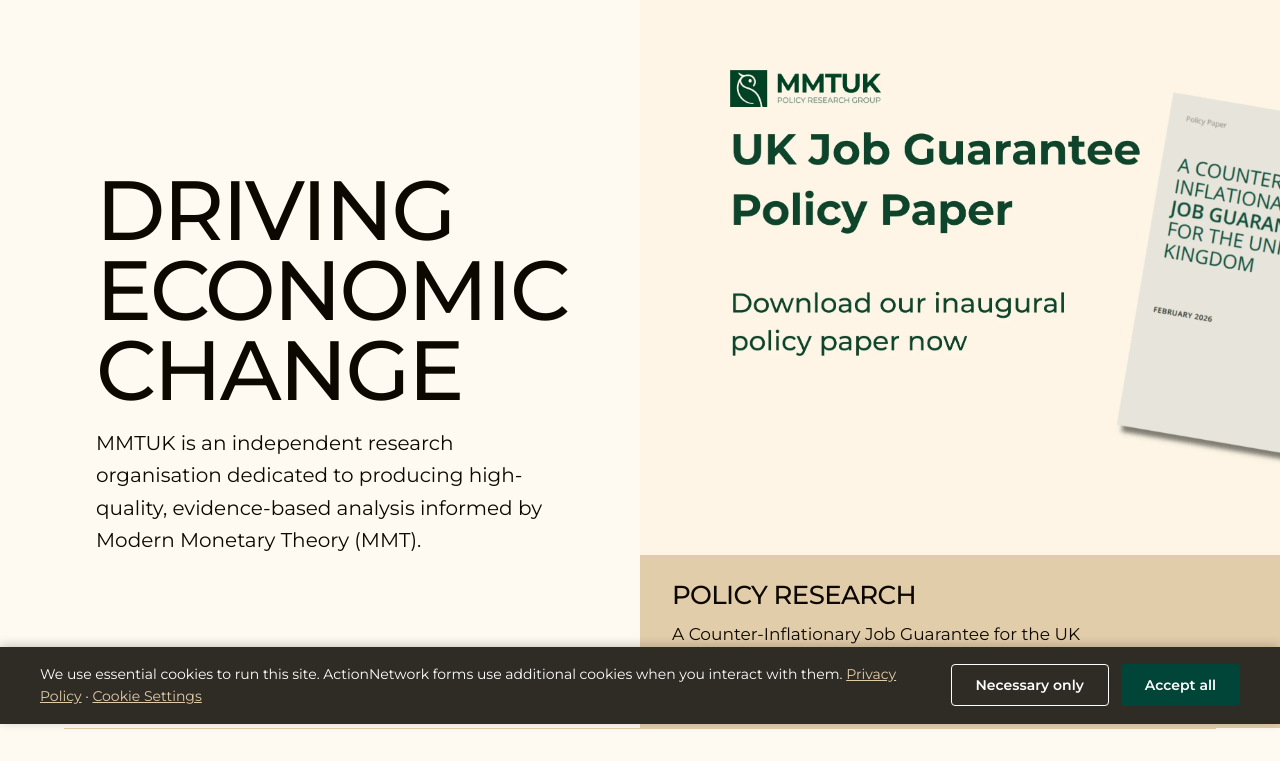
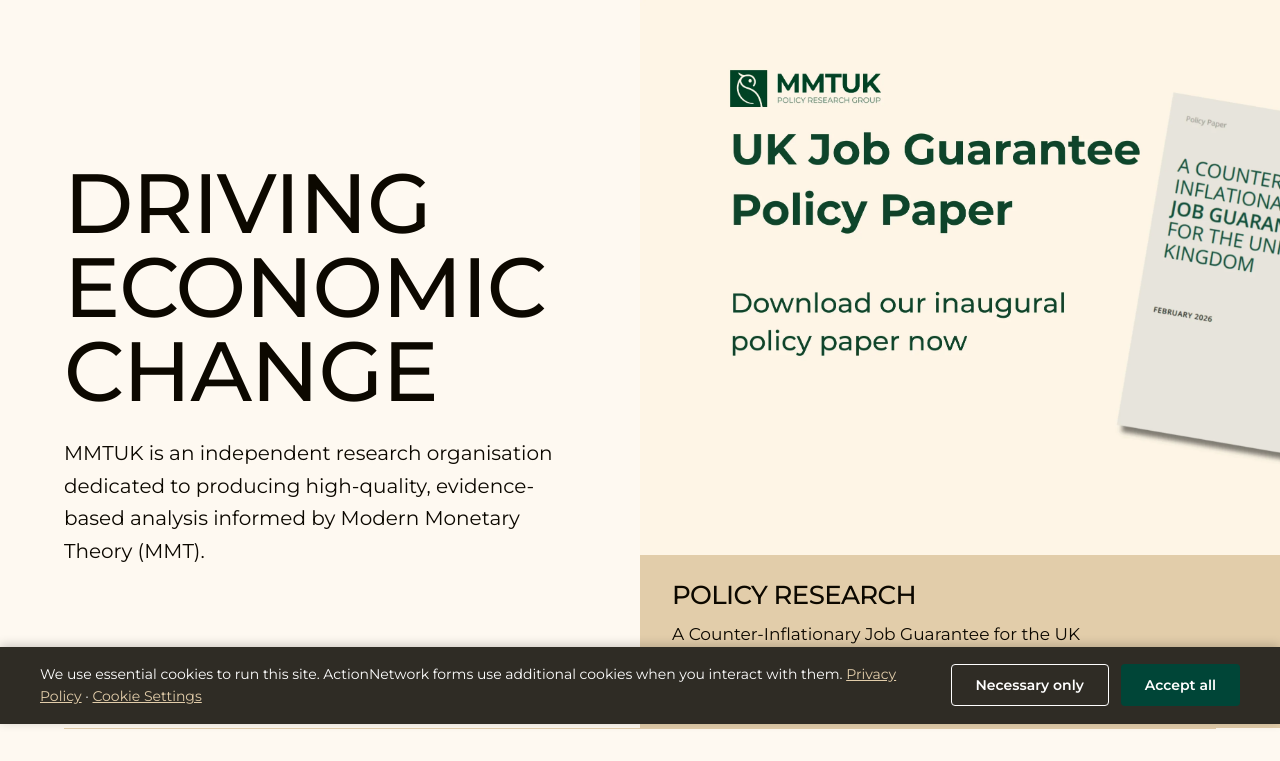
Before and after one commit to ChrisB2025/mmtuk-cms, a Django app: page / in a window 1280 px wide. Shown: the part 76-837 px from the top of the page. Run offline with Django 5.2, Linux system fonts and the light colour scheme; style sheets or scripts are compiled from the project's sources.

Commit message:
fix: Hero left column typography to match live Webflow exactly
- Remove px-[5%] padding on desktop (Webflow uses margin only)
- h1 line-height: leading-[0.95] → leading-none (matches Webflow 1.0)
- h1 letter-spacing: tracking-tight → tracking-[-0.0525rem] (exact match)
- h1 wrapper margin: mb-4 (1rem) → mb-6 (1.5rem, matches margin-small)

Co-Authored-By: Claude Opus 4.6 <noreply@anthropic.com>

```diff
--- a/content/templates/content/includes/_hero_slider.html
+++ b/content/templates/content/includes/_hero_slider.html
@@ -1,9 +1,9 @@
 <header class="grid grid-cols-1 lg:grid-cols-[50%_50%] lg:[place-items:center_stretch] bg-background lg:h-[calc(100dvh-4.5rem)]">
   <!-- Left: heading + tagline -->
-  <div class="px-[5%] lg:ml-[5vw] lg:mr-[5rem] py-12 lg:py-0 flex items-center">
+  <div class="px-[5%] lg:px-0 lg:ml-[5vw] lg:mr-[5rem] py-12 lg:py-0 flex items-center">
     <div>
-      <div class="mb-4">
-        <h1 class="text-[1.75rem] sm:text-[2.5rem] md:text-[3.25rem] xl:text-[5.25rem] font-medium uppercase leading-[0.95] tracking-tight text-body-text">
+      <div class="mb-6">
+        <h1 class="text-[1.75rem] sm:text-[2.5rem] md:text-[3.25rem] xl:text-[5.25rem] font-medium uppercase leading-none tracking-[-0.0525rem] text-body-text">
           {{ hero.heading }}
         </h1>
       </div>
```
